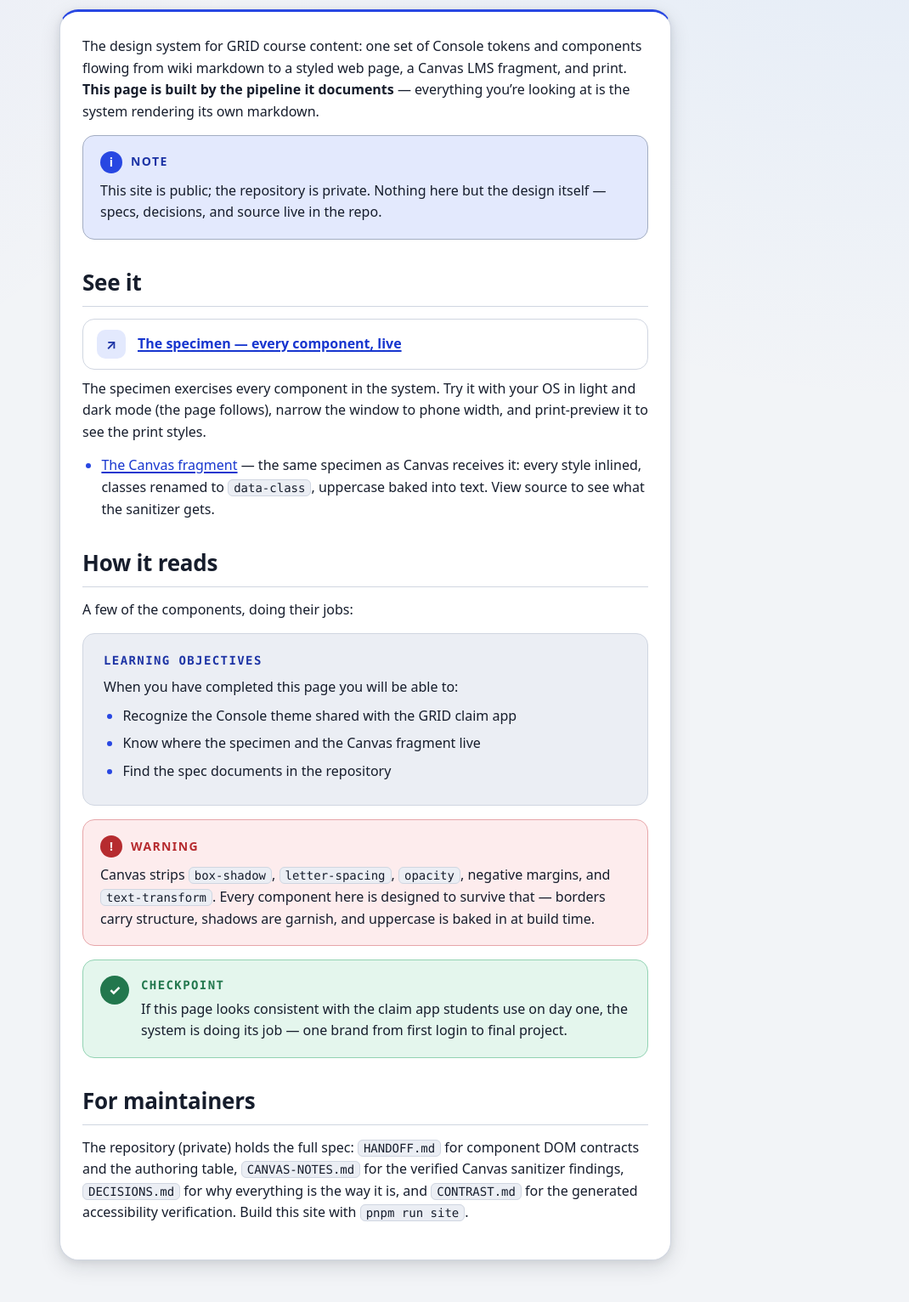
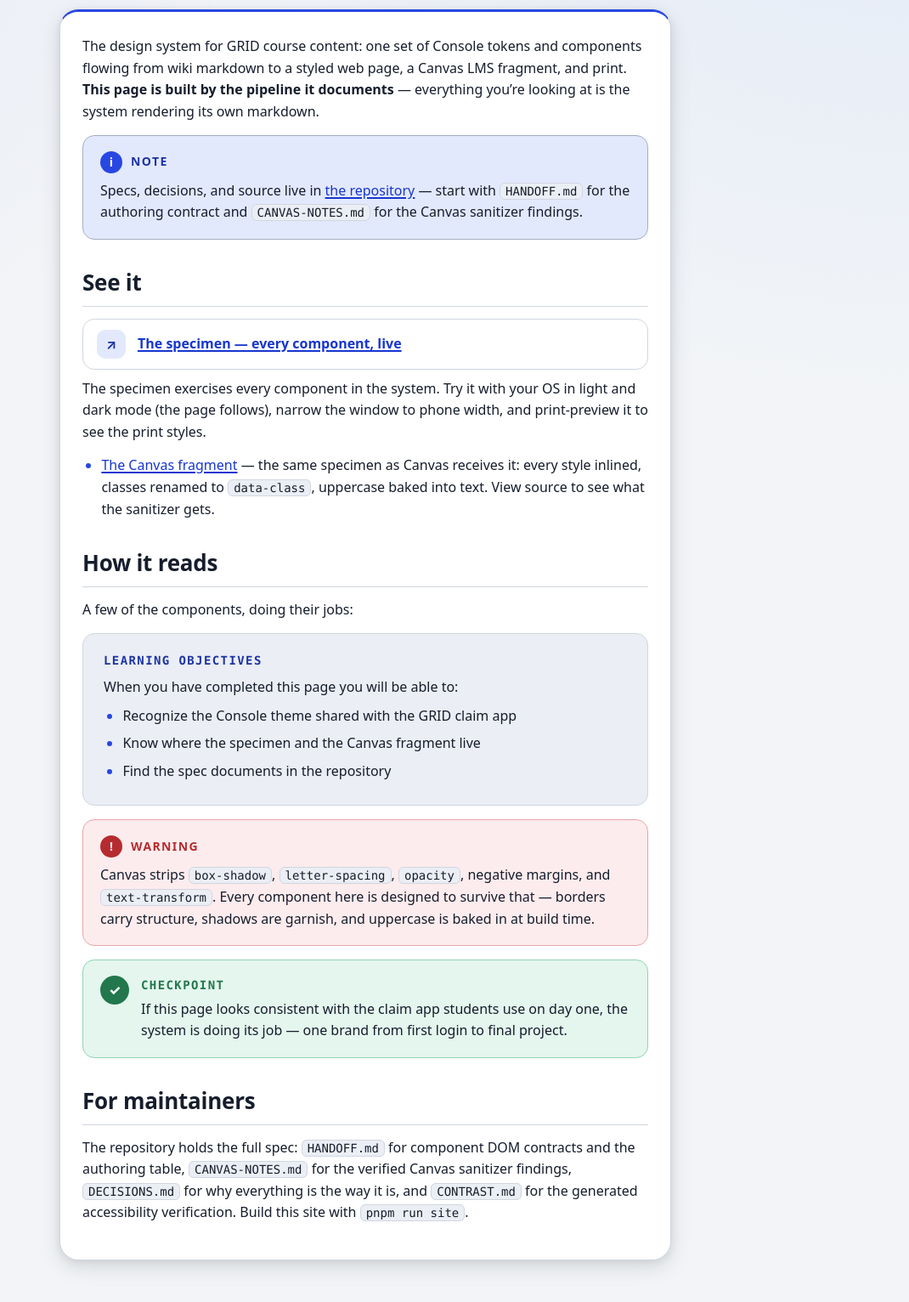
Before and after one commit to rvcc-grid-program/grid-design-system, a website: page docs/index.html in a window 1280 px wide. Shown: the part 172-1704 px from the top of the page at 85% size, without its empty margins (210-1280 px from the left). Drawn offline with Linux system fonts and the light colour scheme.

Commit message:
Update landing page now that the repository is public

```diff
--- a/docs/index.html
+++ b/docs/index.html
@@ -755,8 +755,10 @@ components flowing from wiki markdown to a styled web page, a Canvas LMS
 fragment, and print. <strong>This page is built by the pipeline it documents</strong> —
 everything you’re looking at is the system rendering its own markdown.</p>
 <div class="callout callout-note"><div class="callout-head"><span class="callout-ico" aria-hidden="true">i</span><span class="callout-title">Note</span></div><div class="callout-body">
-<p>This site is public; the repository is private. Nothing here but the design
-itself — specs, decisions, and source live in the repo.</p>
+<p>Specs, decisions, and source live in
+<a href="https://github.com/rvcc-grid-program/grid-design-system">the repository</a> —
+start with <code>HANDOFF.md</code> for the authoring contract and <code>CANVAS-NOTES.md</code>
+for the Canvas sanitizer findings.</p>
 </div></div>
 <h2 id="see-it" tabindex="-1">See it</h2>
 <div class="link-row"><span class="link-ico" aria-hidden="true">↗</span><div class="link-body">
@@ -791,8 +793,8 @@ build time.</p>
 the system is doing its job — one brand from first login to final project.</p>
 </div></div>
 <h2 id="for-maintainers" tabindex="-1">For maintainers</h2>
-<p>The repository (private) holds the full spec: <code>HANDOFF.md</code> for component
-DOM contracts and the authoring table, <code>CANVAS-NOTES.md</code> for the verified
+<p>The repository holds the full spec: <code>HANDOFF.md</code> for component DOM
+contracts and the authoring table, <code>CANVAS-NOTES.md</code> for the verified
 Canvas sanitizer findings, <code>DECISIONS.md</code> for why everything is the way it
 is, and <code>CONTRAST.md</code> for the generated accessibility verification. Build
 this site with <code>pnpm run site</code>.</p>
```
Also changed, not shown: docs/index.md (+6 -4 lines).
